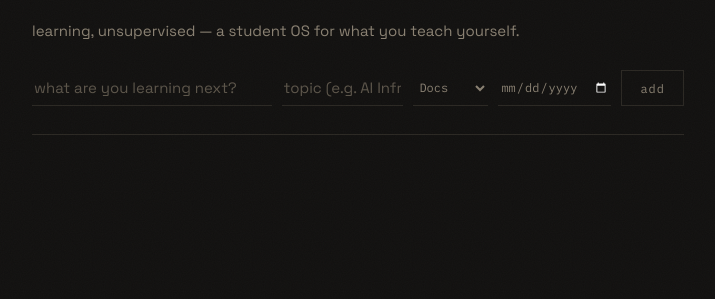
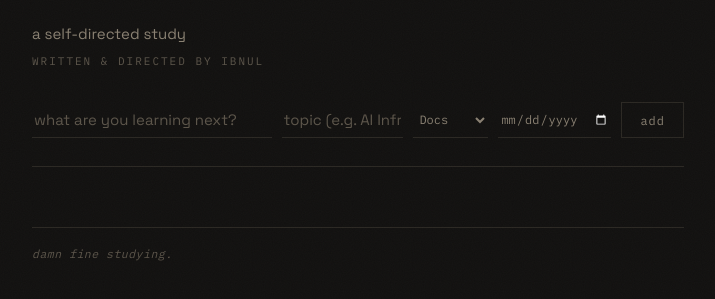
Before and after one commit to ibnuladib/unsupervised, a website: page public/index.html in a window 1280 px wide. Shown: the part 63-362 px from the top of the page, without its empty margins (282-997 px from the left). Drawn offline with Linux system fonts and the light colour scheme; no server answers.

Commit message:
Personalize: film-credit tagline, episode counter, rotating board-easter-egg footer

```diff
--- a/public/app.js
+++ b/public/app.js
@@ -10,12 +10,43 @@ function esc(s) {
 
 const NEXT_STATUS = { Backlog: "Learning", Learning: "Done", Done: "Backlog" };
 
+const FOOTER_LINES = [
+  "keep on keeping on.",
+  "get in the repo, ibnul.",
+  "damn fine studying.",
+  "the owls are not what they seem.",
+  "tux was there for you at your lowest.",
+  "the compounding is the point.",
+  "same desk, slightly further along.",
+];
+
+// Week of the year as episode number — this semester is a season.
+function episodeNo(now = new Date()) {
+  const start = new Date(now.getFullYear(), 0, 1);
+  return Math.floor((now - start) / 604800000) + 1;
+}
+
+(function cycleFooter() {
+  const el = $("footer-line");
+  let i = Math.floor(Math.random() * FOOTER_LINES.length);
+  const show = () => {
+    el.parentElement.style.opacity = 0;
+    setTimeout(() => {
+      el.textContent = FOOTER_LINES[i++ % FOOTER_LINES.length];
+      el.parentElement.style.opacity = 1;
+    }, 600);
+  };
+  el.textContent = FOOTER_LINES[i++ % FOOTER_LINES.length];
+  setInterval(show, 9000);
+})();
+
 function render(state) {
   $("mode-dot").classList.toggle("live", state.mode === "notion");
   $("mode-dot").title = state.mode === "notion" ? "synced to notion" : "demo mode";
 
   const s = state.stats;
   $("stats").innerHTML =
+    `ep. ${String(episodeNo()).padStart(2, "0")} &nbsp;·&nbsp; ` +
     `<b>${s.doneThisWeek}</b> finished this week &nbsp;·&nbsp; ` +
     `<b>${s.learning}</b> in progress &nbsp;·&nbsp; ` +
     `<b>${s.backlog}</b> in backlog` +
--- a/public/index.html
+++ b/public/index.html
@@ -25,7 +25,7 @@
   </header>
 
   <main>
-    <p class="tagline">learning, unsupervised — a student OS for what you teach yourself.</p>
+    <p class="tagline">a self-directed study<br /><span class="credit">written &amp; directed by ibnul</span></p>
 
     <div id="stats" class="stats"></div>
 
@@ -41,6 +41,8 @@
     </form>
 
     <div id="groups"></div>
+
+    <footer><span id="footer-line"></span></footer>
   </main>
 
   <div id="recap-modal" class="modal hidden">
--- a/public/style.css
+++ b/public/style.css
@@ -165,3 +165,17 @@ select option { background: var(--surface); }
 @media (max-width: 560px) {
   header, main { padding-left: 20px; padding-right: 20px; }
 }
+
+.credit {
+  font-family: var(--mono); font-size: 11px; letter-spacing: 2px;
+  text-transform: uppercase; color: var(--faint); font-style: normal;
+}
+
+.tagline { line-height: 1.7; }
+
+footer {
+  margin-top: 60px; padding-top: 18px; border-top: 1px solid var(--line);
+  font-family: var(--mono); font-size: 11.5px; color: var(--faint);
+  letter-spacing: 0.5px; font-style: italic;
+  transition: opacity 0.6s ease;
+}
```
